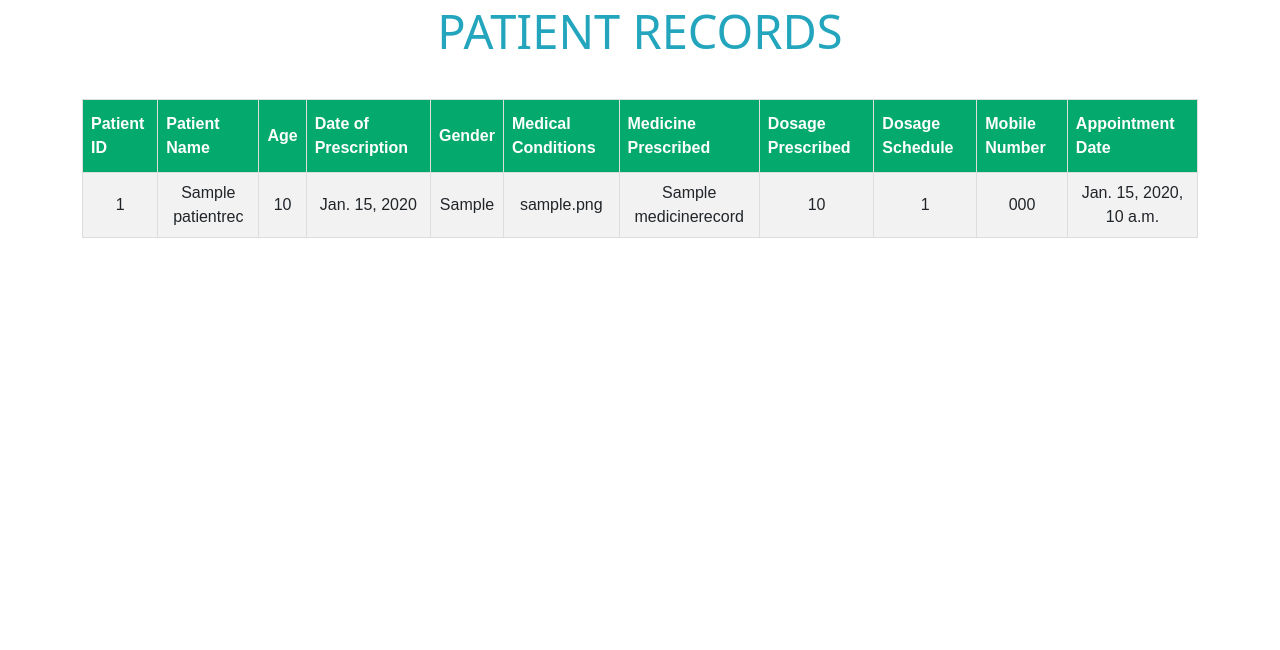
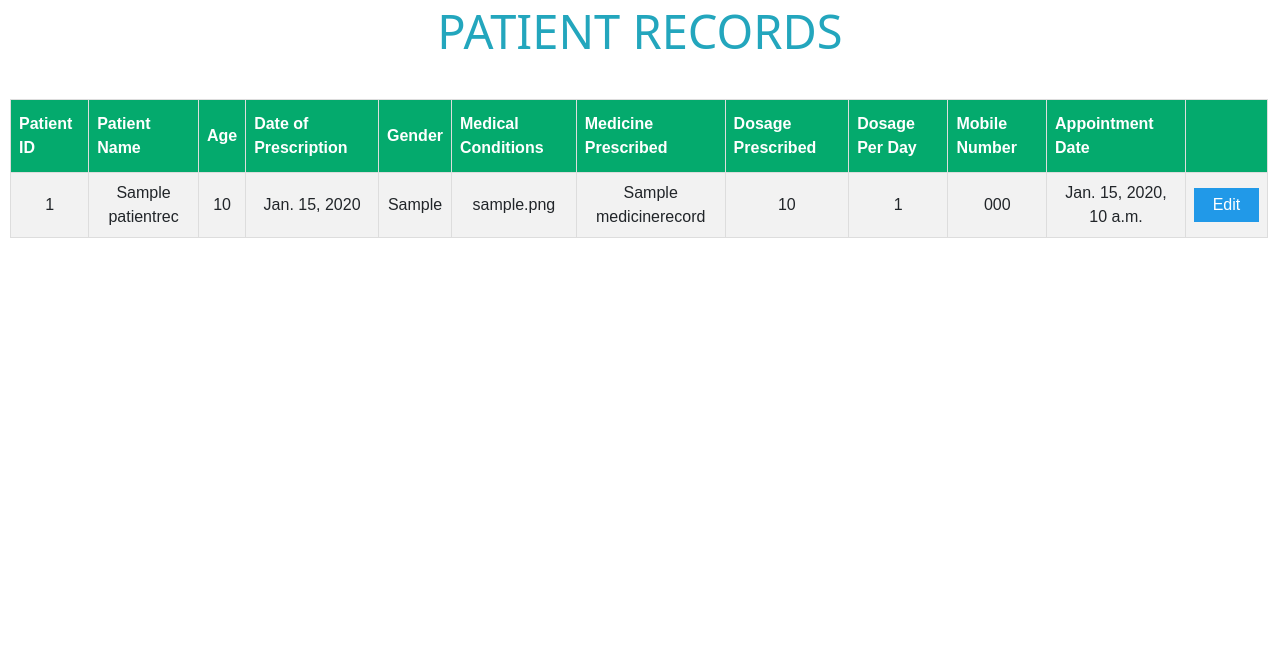
Before and after one commit to nidh-eesh/Med-Rem, a Django app: page /records/ in a window 1280 px wide. Shown: the part 88-738 px from the top of the page. Run offline with Django 4.2, Linux system fonts and the light colour scheme; tables that the repository leaves empty hold one stand-in row (values such as "Sample post"); some libraries are stand-ins or nearby versions.

Commit message:
Nov 4 Commit_1

```diff
--- a/home/views.py
+++ b/home/views.py
@@ -11,5 +11,5 @@ def appointment(request):
     return render(request, 'appointment.html')
 
 def records(request):
-    patients = PatientRec.objects.all()
+    patients = PatientRec.objects.all().order_by('id')
     return render(request, "records.html", {'patients' : patients} )
--- a/notification/alertApi.py
+++ b/notification/alertApi.py
@@ -11,7 +11,7 @@ def medicine_time_alert():
     time = datetime.now().time().strftime("%H:%M")
     patient_rec = PatientRec.objects.all()
     for record in patient_rec:
-        medicine_time = str(record.medicine_time.time)
+        medicine_time = str(record.medicine_time)
         medicine_time = datetime.strptime(medicine_time, "%H:%M:%S").strftime("%H:%M")
         if medicine_time == time:
             message = client.messages.create(
--- a/notification/updater.py
+++ b/notification/updater.py
@@ -4,5 +4,5 @@ from notification import alertApi
 
 def start():
     scheduler = BackgroundScheduler()
-    scheduler.add_job(alertApi.medicine_time_alert, 'interval', minutes=1)
+    scheduler.add_job(alertApi.medicine_time_alert, 'interval', minutes=10)
     scheduler.start()
--- a/register_pat/models.py
+++ b/register_pat/models.py
@@ -5,8 +5,6 @@ from medicine.models import MedicineRecord
 class MedicineTime(models.Model):
     time = models.TimeField()
 
-    def __str__(self):
-        return str(self.time)
 
 
 class PatientRec(models.Model):
--- a/register_pat/views.py
+++ b/register_pat/views.py
@@ -19,21 +19,19 @@ def register(request):
         medicine = request.POST['medicine']
         dosage = request.POST['dosage']
         mobile = request.POST['mobileNumber']
-        timeofdaychar = request.POST.getlist('timeofday')
+        timeofdaychar = request.POST.getlist('timeofday[]')
         timeofday = [eval(i) for i in timeofdaychar]
 
         #Save data to database
-
         times = MedicineTime.objects.all()
         patientRec = PatientRec.objects.create(name=name, age=age,date=date,appoint_date=appoint_date,gender=gender,
                                                 dosage=dosage,medicine_rec_id=medicine,medicond=medicond,
                                                 mobile=mobile)
+        patientRec.save()
         for time in times:
             if time.id in timeofday:
                 patientRec.medicine_time.add(time)
 
-
-        patientRec.save()
         messages.success(request, 'Record Saved')
 
         #Convert Date Format
--- a/static/css/records.css
+++ b/static/css/records.css
@@ -25,3 +25,64 @@ h1{
     background-color: #04AA6D;
     color: white;
   }
+
+
+.edit {
+  outline: none;
+  background: none;
+  border: none;
+  }
+.save {
+  outline: none;
+  background: none;
+  border: none;
+}
+.edit {
+  padding: 5px 10px;
+  cursor: pointer;
+}
+.save {
+  padding: 5px 10px;
+  cursor: pointer;
+}
+.save {
+  display: none;
+  background: #32AD60;
+  color: #ffffff;
+}
+.save:hover {
+  background: darken(#32AD60, 10%);
+}
+.edit {
+  background: #2199e8;
+  color: #ffffff;
+  width: 65px;
+}
+.edit:hover {
+  background: darken(#2199e8, 10%);
+}
+
+/*
+.delete {
+  padding: 5px 10px;
+  cursor: pointer;
+}
+.delete {
+  outline: none;
+  background: none;
+  border: none;
+}
+.delete {
+  background: #EC5840;
+  color: #ffffff;
+  width: 65px;
+}
+.delete:hover {
+  background: darken(#EC5840, 10%);
+}
+*/
+/*
+.datepicker-input{
+  display:table-cell;
+}
+*/
--- a/templates/records.html
+++ b/templates/records.html
@@ -8,6 +8,8 @@
     <meta name="viewport" content="width=device-width, initial-scale=1.0">
     <link href="https://cdn.jsdelivr.net/npm/bootstrap@5.2.2/dist/css/bootstrap.min.css" rel="stylesheet"
         integrity="sha384-Zenh87qX5JnK2Jl0vWa8Ck2rdkQ2Bzep5IDxbcnCeuOxjzrPF/et3URy9Bv1WTRi" crossorigin="anonymous">
+    <link href="https://cdnjs.cloudflare.com/ajax/libs/font-awesome/4.7.0/css/font-awesome.css">
+    <link href="https://cdnjs.cloudflare.com/ajax/libs/twitter-bootstrap/4.0.0-alpha.6/css/bootstrap.min.css">
     <link rel="stylesheet" href="{% static 'css/records.css' %}">
     <title>Patient Records</title>
     <link rel="icon" type="image/x-icon" href="{% static 'images/fav.png' %}">
@@ -53,12 +55,13 @@
     <div class="container">
         <div class="col sub-page-1">
             <h1 class="text-center">PATIENT RECORDS</h1>
-            <div class="row justify-content-center">
+            <div class="row justify-content-center" style="position:absolute; left:10px; right:12px">
                 <div class="container">
                     <div class="row">
                         <div class="my-3 py-3">
                             <div class="col text-center">
-                                <div style="overflow-x:auto;">
+                                <div style="overflow-x:auto; width:100%; height:65vh;
+                                    overflow:auto;">
                                     <table id="patient_records">
                                         <!-- Patient Records -->
                                         <tr>
@@ -70,9 +73,10 @@
                                             <th>Medical Conditions</th>
                                             <th>Medicine Prescribed</th>
                                             <th>Dosage Prescribed</th>
-                                        <th>Dosage Schedule</th>
+                                            <th>Dosage Per Day</th>
                                             <th>Mobile Number</th>
                                             <th>Appointment Date</th>
+                                            <th></th>
                                         </tr>
                                         {% for patient in patients %}
                                         <tr>
@@ -86,7 +90,16 @@
                                             <td>{{patient.dosage}}</td>
                                             <td>{{patient.medicine_time.count}}</td>
                                             <td>{{patient.mobile}}</td>
-                                        <td>{{patient.appoint_date}}</td>
+                                            <div>
+                                                <td class="data">
+                                                    <!--<input name="date" class="datepicker-input" type="datetime-local"/>-->{{patient.appoint_date}}
+                                                </td>
+                                                <td>
+                                                    <button class="save"> Save </button>
+                                                    <button class="edit"> Edit </button>
+                                                    <!--<button class="delete"> Delete </button>-->
+                                                </td>
+                                            </div>
                                         </tr>
                                         {% endfor %}
                                     </table>
@@ -98,6 +111,48 @@
             </div>
         </div>
     </div>
+
+
+    <script src="https://cdnjs.cloudflare.com/ajax/libs/jquery/3.3.1/jquery.min.js"> </script>
+    <script>
+        $('.datepicker-input').datepicker({
+            dateFormat: 'mm-dd-yy',
+            onClose: function (dateText, inst) {
+
+                $(this).parent().find('.data').focus().html(dateText).blur();
+            }
+        });
+
+
+        $(document).on('click', '.edit', function () {
+            $(this).parent().siblings('td.data').each(function () {
+                $(this).parent().find('.datepicker-input').datepicker("show");
+                var content = $(this).html();
+                $(this).html('<input value="' + content + '" />');
+            });
+            $(this).siblings('.save').show();
+            $(this).siblings('.delete').hide();
+            $(this).hide();
+        });
+        $(document).on('click', '.save', function () {
+            $('input').each(function () {
+                var content = $(this).val();
+                $(this).html(content);
+                $(this).contents().unwrap();
+            });
+            $(this).siblings('.edit').show();
+            $(this).siblings('.delete').show();
+            $(this).hide();
+        });
+
+
+
+        $('.edit').click(function () {
+            $(this).parent().find('.datepicker-input').datepicker("show");
+        });
+    </script>
+
+
 </body>
 
 </html>
--- a/templates/register.html
+++ b/templates/register.html
@@ -157,9 +157,9 @@
 
 
                                 <div class="form-group mb-2 col-3" name="timeofday">
-                                    <div><label><input type=checkbox id="timeofday" name="timeofday[]" value='1'>&nbsp;Morning</label></div>
-                                    <div><label><input type=checkbox id="timeofday" name="timeofday[]" value='2'>&nbsp;Afternoon</label></div>
-                                    <div><label><input type=checkbox id="timeofday" name="timeofday[]" value='3'>&nbsp;Night</label></div>
+                                    <div><label><input type=checkbox  name="timeofday[]" value=1>&nbsp;Morning</label></div>
+                                    <div><label><input type=checkbox  name="timeofday[]" value=2>&nbsp;Afternoon</label></div>
+                                    <div><label><input type=checkbox  name="timeofday[]" value=3>&nbsp;Night</label></div>
                                 </div>
 
                                 <div class="form-group mb-3 col-6" style="visibility:hidden; color:red; " id="chk_option_error">
```
Also changed, not shown: static/css/style.css (line endings or trailing spaces), 1 other file. Lines whose indentation alone changed are shown as unchanged.
